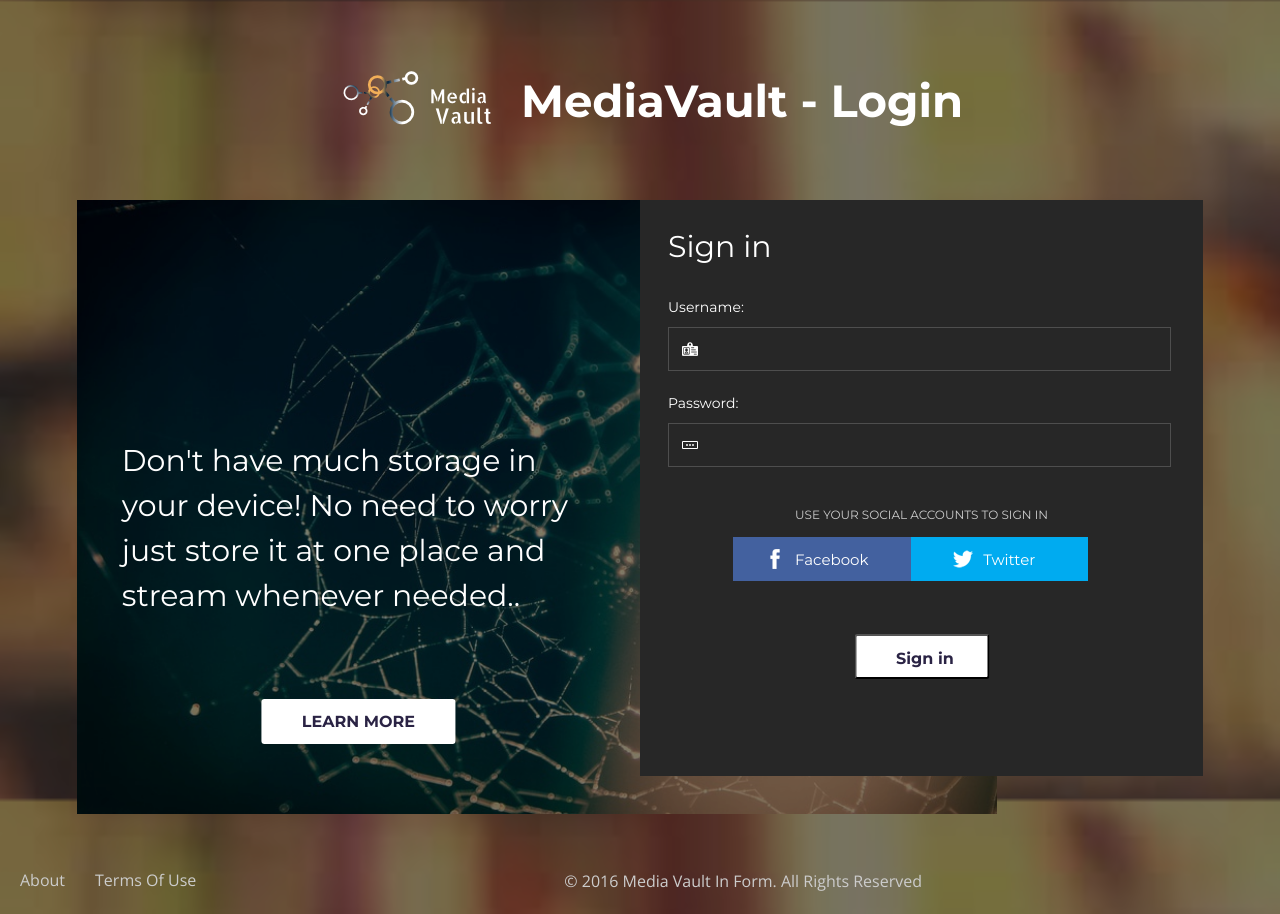
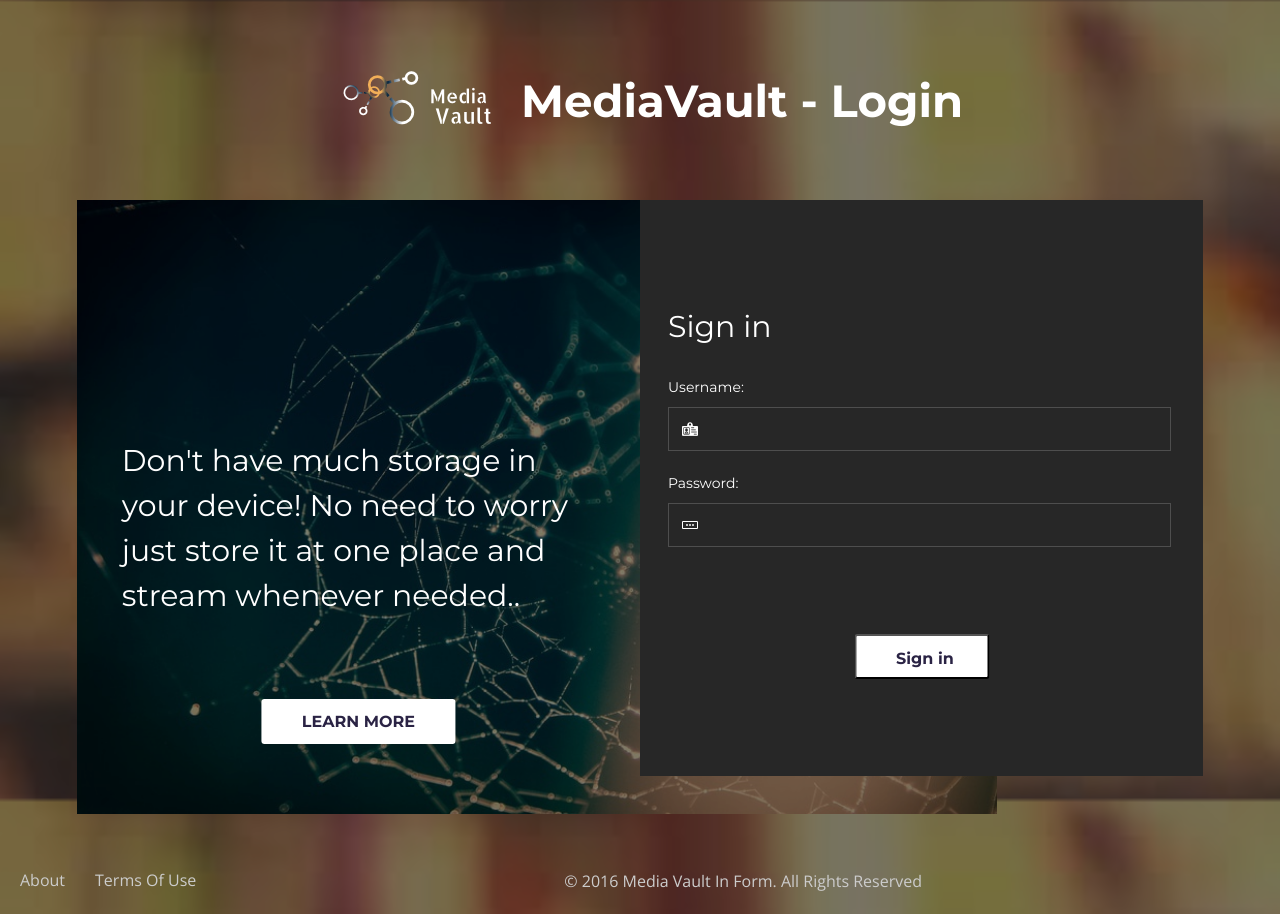
Before and after one commit to iiitv/mediavault, a Django app: page /login/ in a window 1280 px wide. Run offline with Django 3.2, Linux system fonts and the light colour scheme.

Commit message:
Update login.html

```diff
--- a/mediavault/web/templates/login.html
+++ b/mediavault/web/templates/login.html
@@ -60,7 +60,9 @@
 <!-- Body -->
 <body>
 	{% if error %}
-    	{{ error }}
+	<center>
+    	    <p style="color:white;font-size:20px;margin-top:30px;">{{ error }}</p>
+	</center>
 	{% endif %}
 	<center>
 	<img src="/static/images/logo1.png" style="display:inline-block;vertical-align: middle;">
@@ -85,6 +87,7 @@
 
 
 						<div id="register" class="animate w3layouts agileits form" style="height:520px;">
+							<div style="margin-top:80px;">
 							<h2>Sign in</h2>
 							<form method="post" target="">
     							{% csrf_token %}
@@ -98,16 +101,9 @@
 										<input type="submit" name="login" value="Sign in" >
 								</center>
 							</form>
+							</div>
 
-							<div class="clear"></div>
-							<div class="social-icons w3layouts agileits" style="top:92%;">
-								<p>USE YOUR SOCIAL ACCOUNTS TO SIGN IN</p>
-								<ul>
-									<li class="fb w3ls w3layouts agileits"><a href="#"><span class="icons w3layouts agileits"></span><span class="text w3layouts agileits">Facebook</span></a></li>
-									<li class="twt w3ls w3layouts agileits"><a href="#"><span class="icons w3layouts agileits"></span><span class="text w3layouts agileits">Twitter</span></a></li>
-									<div class="clear"></div>
-								</ul>
-							</div>
+
 
 						</div>
 						<div class="clear"></div>
```
